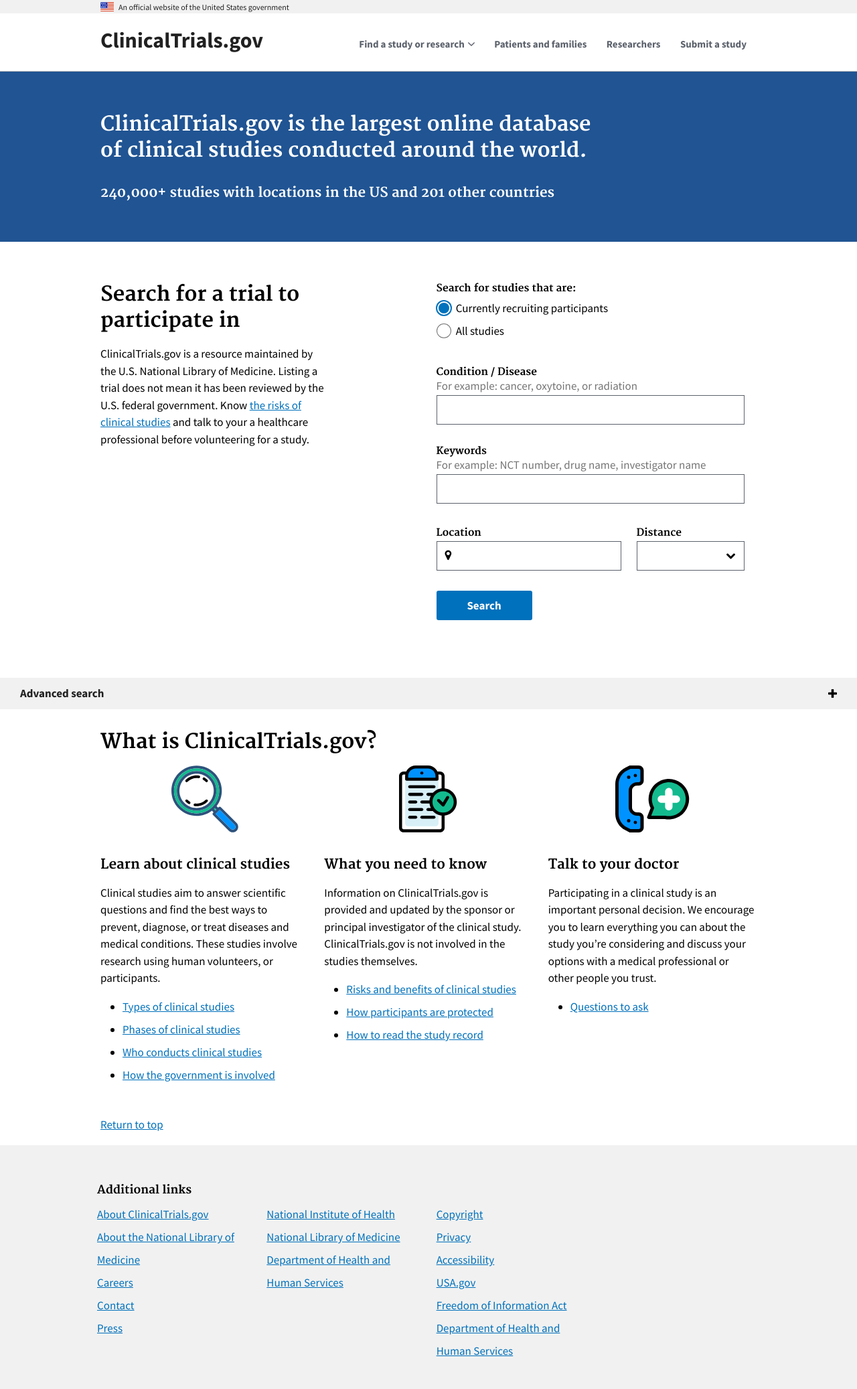
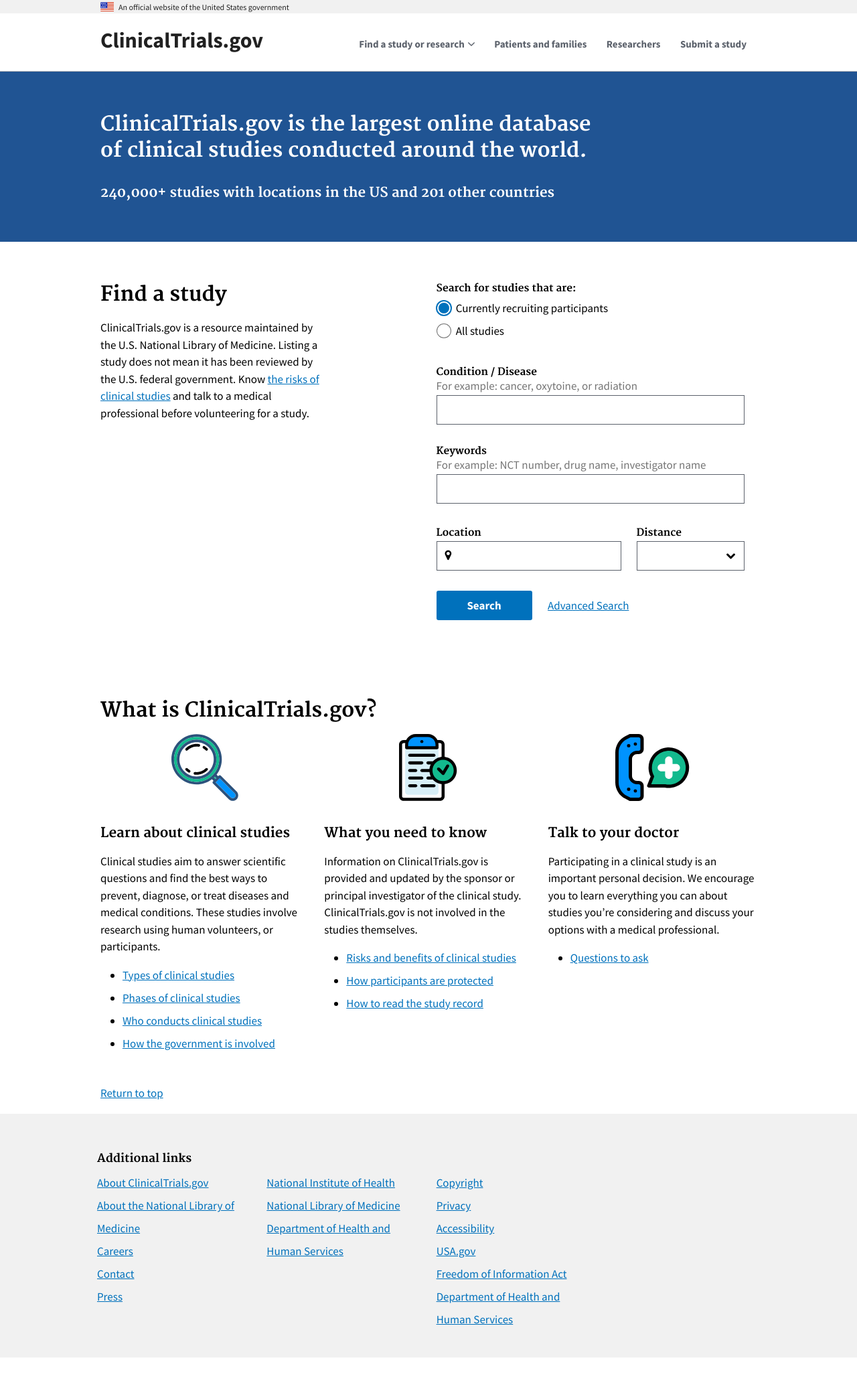
Before and after one commit to 18F/clinical-trials-prototype, a Jekyll site: the page built from pages/home.md, in a window 1280 px wide. Shown: the whole page at 67% size. Built offline with Jekyll 4.4.1, drawn with Linux system fonts in a browser that asks for light colours; after the commit the page ends 2027 px from its top, so only the background shows below that.

Commit message:
Update content

```diff
--- a/_sass/_custom.scss
+++ b/_sass/_custom.scss
@@ -146,6 +146,12 @@
   .legend-study-status {
     @include h5();
     font-family: $font-serif;
+  }
+
+  [type="submit"] {
+    display: inline-block;
+    margin-right: 20px;
+    margin-top: 0;
   }
 }
 
--- a/pages/home.md
+++ b/pages/home.md
@@ -12,8 +12,8 @@
 <section class="usa-section">
   <div class="usa-grid">
     <div class="usa-width-one-half trial-info">
-      <h2>Search for a trial to participate in</h2>
-      <p>ClinicalTrials.gov is a resource maintained by the U.S. National Library of Medicine. Listing a trial does not mean it has been reviewed by the U.S. federal government. Know <a href="https://clinicaltrials.gov/ct2/about-studies/learn#Considerations">the risks of clinical studies</a> and talk to your a healthcare professional before volunteering for a study.</p>
+      <h2>Find a study</h2>
+      <p>ClinicalTrials.gov is a resource maintained by the U.S. National Library of Medicine. Listing a study does not mean it has been reviewed by the U.S. federal government. Know <a href="https://clinicaltrials.gov/ct2/about-studies/learn#Considerations">the risks of clinical studies</a> and talk to a medical professional before volunteering for a study.</p>
     </div>
     <div class="usa-width-one-half">
 <!--       <form class="form-search" action="{{ site.baseurl }}/search-results/">
@@ -67,12 +67,13 @@
             </select>
           </div>
           <input type="submit" value="Search">
+          <a href="#">Advanced Search</a>
         </fieldset>
       </form>
     </div>
   </div>
 </section>
-{% include advanced-search.html %}
+<!-- {% include advanced-search.html %} -->
 <div class="usa-grid info-callouts">
   <h2>What is ClinicalTrials.gov?</h2>
   <section class="usa-width-one-third">
@@ -105,7 +106,7 @@
       {% include svg/phone.svg %}
     </div>
     <h3>Talk to your doctor</h3>
-    <p>Participating in a clinical study is an important personal decision. We encourage you to learn everything you can about the study you’re considering and discuss your options with a medical professional or other people you trust. </p>
+    <p>Participating in a clinical study is an important personal decision. We encourage you to learn everything you can about studies you’re considering and discuss your options with a medical professional.</p>
     <ul>
       <li><a href="">Questions to ask</a></li>
     </ul>
```
